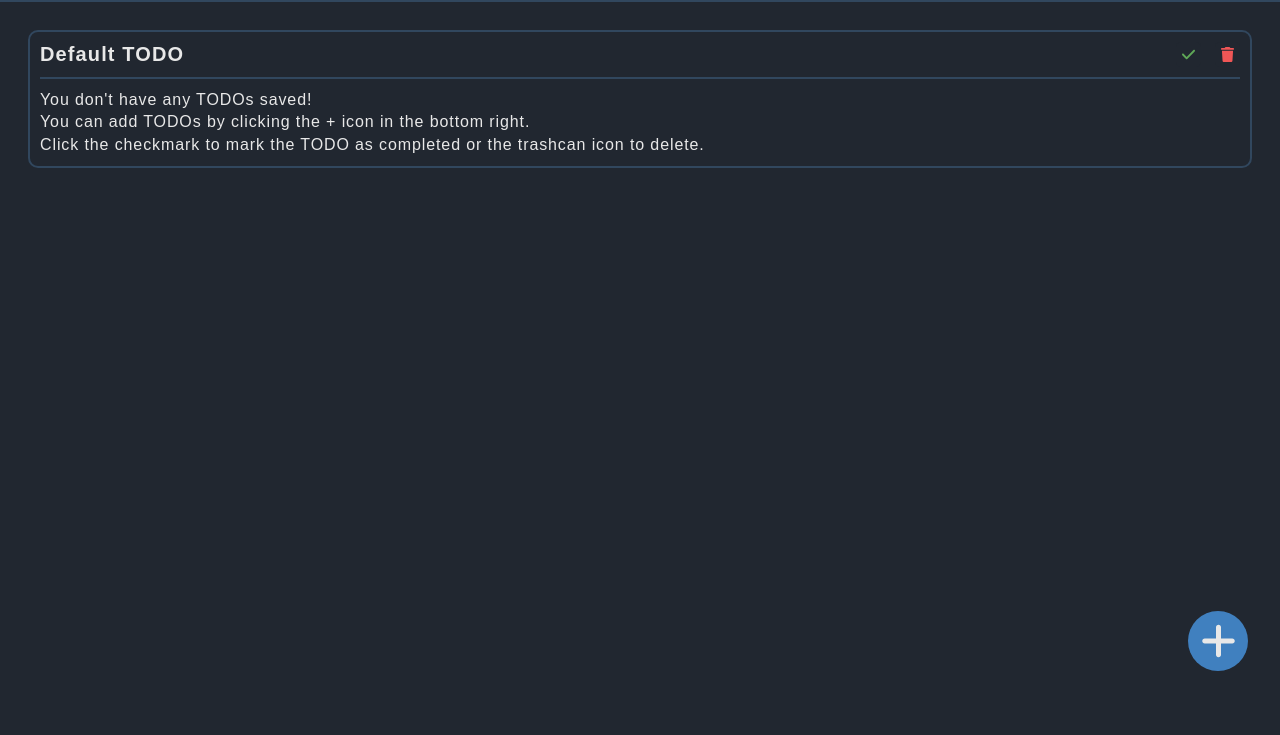
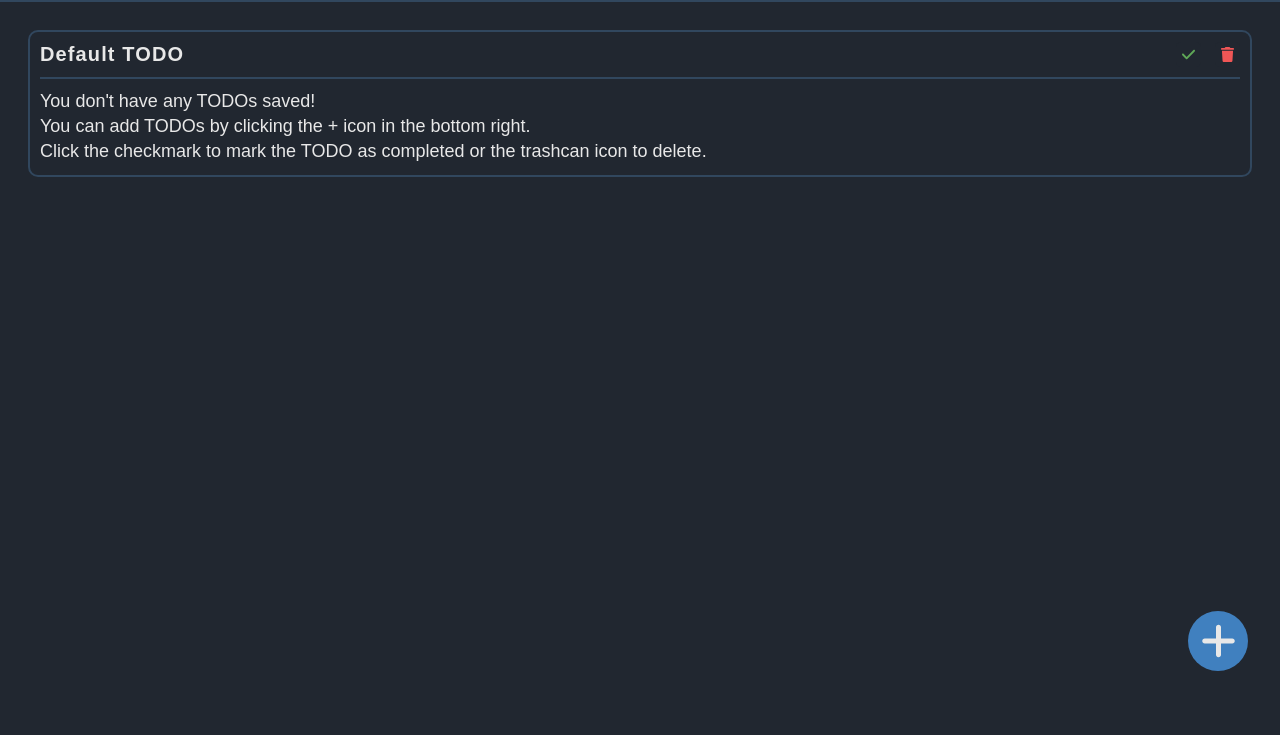
Before and after one commit to ValdezFOmar/vanilla-todo-app, a plain HTML site: page index.html in a window 1280 px wide. Shown: the part 65-800 px from the top of the page. Drawn offline with Linux system fonts and the light colour scheme.

Commit message:
Minor style corrections

```diff
--- a/scripts/main.js
+++ b/scripts/main.js
@@ -1,6 +1,5 @@
 import {TODOElement} from './TODOElement.js'
 import {AddTODOPanel} from './AddTODOPanel.js'
-import {MenuPanel} from './MenuPanel.js'
 import {checkmarkButton, trashcanButton} from './IconButton.js'
 
 
@@ -18,6 +17,9 @@ defaultTODO.addCheckButton(checkmarkButton.createButtonElement())
 defaultTODO.addDeleteButton(trashcanButton.createButtonElement())
 content.append(defaultTODO.getTODONode())
 
+
+// Body mask that activates when a panel is open
+const bodyMask = document.querySelector('.mask')
 
 // Create object to manage the add TODOs panel
 const TODOPanelElement = document.querySelector('.add-todo-panel')
--- a/styles/about.css
+++ b/styles/about.css
@@ -6,6 +6,7 @@ main {
 
 h2 {
   font-size: 2.5rem;
+  letter-spacing: 0.1ch;
   margin: 1.6em 0 0.5em;
 }
 
--- a/styles/main.css
+++ b/styles/main.css
@@ -262,9 +262,8 @@ h6 {
 }
 
 .card .card-content {
-  font-size: 1.6rem;
+  font-size: 1.8rem;
   /*text-align: justify;*/
-  letter-spacing: 0.1ch;
   line-height: 1.4;
   white-space: pre-wrap;
   word-break: break-word;
```
